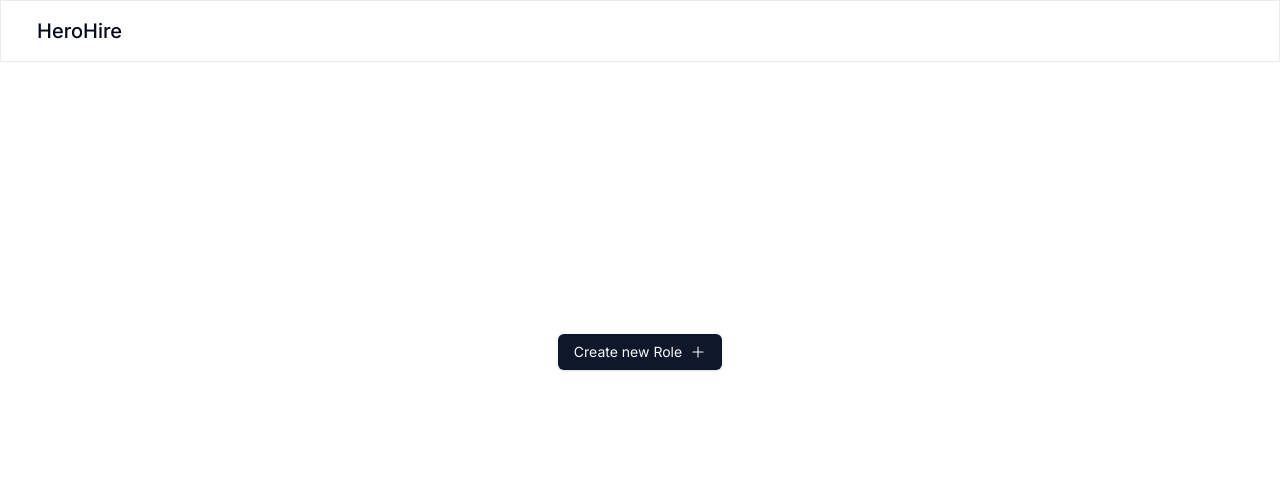
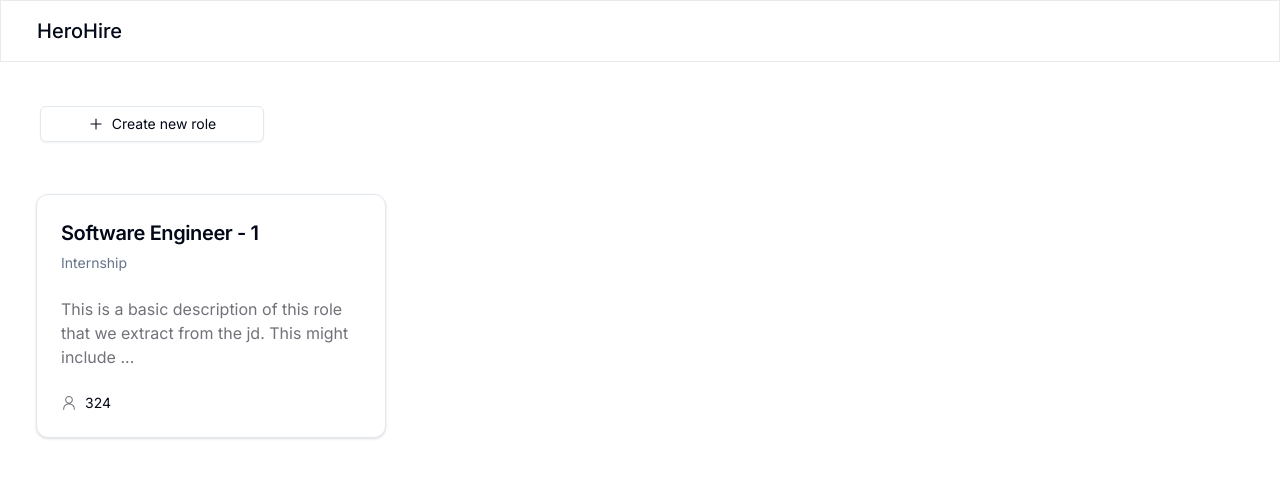
Before and after one commit to HeroHire-TechHacks/frontend-b2b-dashboard, a React (Vite) app: page / in a window 1280 px wide. Shown: the top 478 px of the page. Built offline with nearby package versions, Linux system fonts and the light colour scheme.

Commit message:
feat: completed the dashboard and row listing page

```diff
--- a/src/pages/DashboardPage/DashboardPage.pages.tsx
+++ b/src/pages/DashboardPage/DashboardPage.pages.tsx
@@ -1,12 +1,6 @@
-import { useState, useEffect } from 'react'
-import * as z from "zod"
-import { zodResolver } from "@hookform/resolvers/zod"
-import { useForm } from "react-hook-form"
+import { useState } from 'react';
 import Navbar from '@/components/common/Navbar.components';
-import { IResponse } from '@/types/response.types';
-import { useToast } from '@/components/ui/use-toast';
-import { useNavigate } from 'react-router-dom';
-import { PlusIcon, ReloadIcon } from '@radix-ui/react-icons';
+import { PlusIcon, PersonIcon } from '@radix-ui/react-icons';
 import {
 	Card,
 	CardContent,
@@ -14,128 +8,118 @@ import {
 	CardFooter,
 	CardHeader,
 	CardTitle,
-} from "@/components/ui/card"
+} from '@/components/ui/card';
 
 import {
 	Popover,
 	PopoverContent,
 	PopoverTrigger,
-} from "@/components/ui/popover"
-import { Button } from "@/components/ui/button"
-import { Input } from "@/components/ui/input"
-import { Label } from "@/components/ui/label"
-import {
-	Select,
-	SelectContent,
-	SelectItem,
-	SelectTrigger,
-	SelectValue,
-} from "@/components/ui/select"
+} from '@/components/ui/popover';
+import { Button } from '@/components/ui/button';
+import { Input } from '@/components/ui/input';
+import { useNavigate } from 'react-router-dom';
 
 export const DashboardPage = () => {
-	const [roleName, setRoleName] = useState();
-	const [roles, setRoles] = useState(false);
+	const navigate = useNavigate();
 
-	const handleRoleChange = (e: any) => {
-		setRoleName(e.target.value);
+	const [popOverCurrentRoleName, setPopOverCurrentRoleName] = useState('');
+	const [popOverCurrentRoleType, setPopOverCurrentRoleType] = useState('');
+
+	const [roles, setRoles] = useState([
+		{
+			name: 'Software Engineer - 1',
+			description:
+				'This is a basic description of this role that we extract from the jd. This might include ...',
+			numberOfCandidates: 324,
+			type: 'Internship',
+		},
+	]);
+
+	const handleCreateNewRole = () => {
+		setRoles([
+			...roles,
+			{
+				name: popOverCurrentRoleName,
+				description:
+					'This is a basic description of this role that we extract from the jd. This might include ...',
+				numberOfCandidates: 0,
+				type: popOverCurrentRoleType,
+			},
+		]);
+
+		setPopOverCurrentRoleName('');
+		setPopOverCurrentRoleType('');
 	};
-
-	const handleSubmit = (e: any) => {
-		setRoles(true);
-	}
-
 
 	return (
 		<div>
 			<Navbar page="dashboard" />
-			<div className='flex flex-col justify-center'>
-				{roles ? (
-					<div className='ml-5'>
-						<div className='flex flex-col w-full justify-center items-start'>
+			<div className="ml-5">
+				<div className="mt-6">
 					<Popover>
 						<PopoverTrigger asChild>
-							<Button className='mb-5 w-56 ml-5 mt-5' variant={'outline'}>
+							<Button className="mb-5 w-56 ml-5 mt-5" variant={'outline'}>
 								<PlusIcon className="mr-2 h-4 w-4" />
 								<p className="font-normal text-sm">Create new role</p>
 							</Button>
 						</PopoverTrigger>
-							<PopoverContent>
+						<PopoverContent className="flex flex-col justify-center gap-4">
 							<div>
-									<p>Enter role name</p>
-									<Input type='text' onChange={handleRoleChange} />
+								<p className="mb-2">Enter role name</p>
+								<Input
+									type="text"
+									onChange={(e) => setPopOverCurrentRoleName(e.target.value)}
+									value={popOverCurrentRoleName}
+								/>
 							</div>
-								<div className='mt-8'>
-									<p>Enter job description</p>
-									<Input type='file' accept='application/pdf' />
+							<div>
+								<p className="mb-2">Role Type</p>
+								<Input
+									type="text"
+									onChange={(e) => setPopOverCurrentRoleType(e.target.value)}
+									value={popOverCurrentRoleType}
+								/>
 							</div>
-								<Button className='mt-4 w-full'>Create role</Button>
-
+							<div>
+								<p className="mb-2">Upload job description</p>
+								<Input type="file" accept="application/pdf" />
+							</div>
+							<Button className="mt-4 w-full" onClick={handleCreateNewRole}>
+								Create role
+							</Button>
 						</PopoverContent>
-
 					</Popover>
-
 				</div>
-						<div className='w-80 h-auto my-8 px-4'>
-
-							<div className='flex flex-row gap-8'>
-								<Card className="w-[350px]">
+				<div className="h-auto my-8 mx-4">
+					<div className="flex flex-row gap-8">
+						{roles.map((role, idx) => {
+							return (
+								<Card
+									className="w-[350px] cursor-pointer"
+									key={idx}
+									onClick={() => navigate('/role/' + idx)}
+								>
 									<CardHeader>
 										<CardTitle>
-											<p className='text-2xl'>{roleName}</p>
+											<p className="text-xl">{role.name}</p>
 										</CardTitle>
 										<CardDescription>
-											<p className='text-sm'>Internship | 3 Months</p>
+											<p className="text-sm">{role.type}</p>
 										</CardDescription>
 									</CardHeader>
 									<CardContent>
-										<p className="font-c71717a">This is a basic description of this role that we extract from the js. This might include...</p>
+										<p className="text-c71717a">{role.description}</p>
 									</CardContent>
-									<CardFooter className="flex justify-between">
-										<Button>Deploy</Button>
+									<CardFooter>
+										<PersonIcon className="h-4 w-4 text-c71717a" />
+										<p className="text-sm ml-2">{role.numberOfCandidates}</p>
 									</CardFooter>
 								</Card>
-
-							</div>
-
-
+							);
+						})}
 					</div>
 				</div>
-				) : (
-					<div className='flex flex-col justify-center items-center mt-48'>
-						{/* <img src={EmptyRolesImage} alt="no-roles" width={150} height={150} /> */}
-
-						<Popover>
-							<PopoverTrigger asChild>
-								<Button className='mt-20'>
-									<p className="font-normal text-sm">Create new Role</p>
-									<PlusIcon className="ml-2 h-4 w-4" />
-								</Button>
-							</PopoverTrigger>
-							<PopoverContent>
-								<div>
-									<p>Enter role name</p>
-									<Input type='text' onChange={handleRoleChange} />
 			</div>
-								<div className='mt-8'>
-									<p>Enter job description</p>
-									<Input type='file' accept='application/pdf' />
-								</div>
-								<Button className='mt-4 w-full' onClick={handleSubmit}>Create role</Button>
-
-							</PopoverContent>
-
-						</Popover>
-
-
-
-					</div>
-				)}
-
-
-
-			</div>
-
-
 		</div>
 	);
 };
```
Also changed, not shown: .eslintrc.cjs, 1 other file (tests, documents, lock files or other folders). Lines whose indentation alone changed are shown as unchanged.
